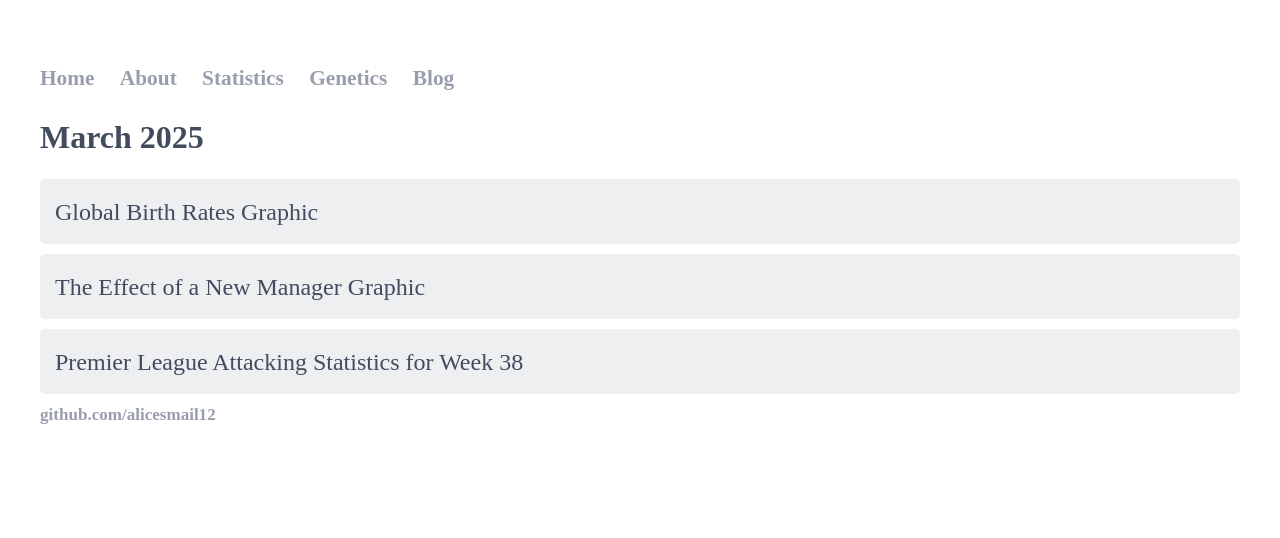
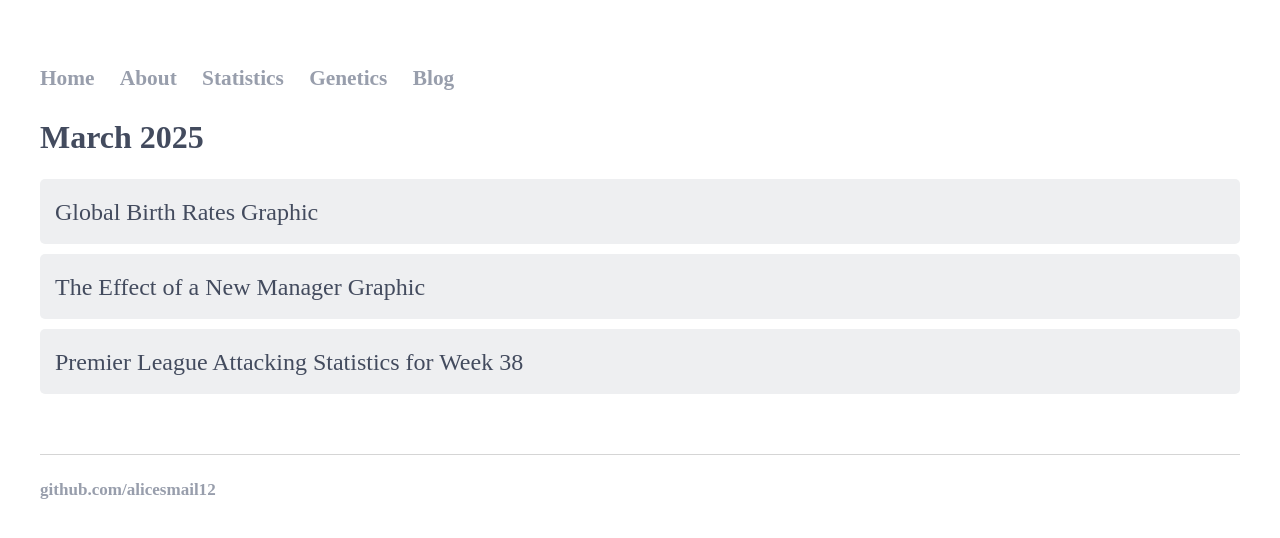
Before and after one commit to alicesmail12/alicesmail12.github.io, a Jekyll site: the page built from Blog/index.html, in a window 1280 px wide. Shown: the top 538 px of the page. Built offline with Jekyll 4.4.1, drawn with Linux system fonts in a browser that asks for light colours; some web fonts are replaced.

Commit message:
Update index.html

```diff
--- a/Blog/index.html
+++ b/Blog/index.html
@@ -10,7 +10,7 @@ margin-right: auto;
 
 .portfolio1 {
     display: grid;
-    grid-template-rows: 60px 60px 50px;
+    grid-template-rows: 60px 60px 60px 50px;
     grid-template-columns: repeat(1, 1fr);
     row-gap: 15px;
     column-gap: 20px
```
